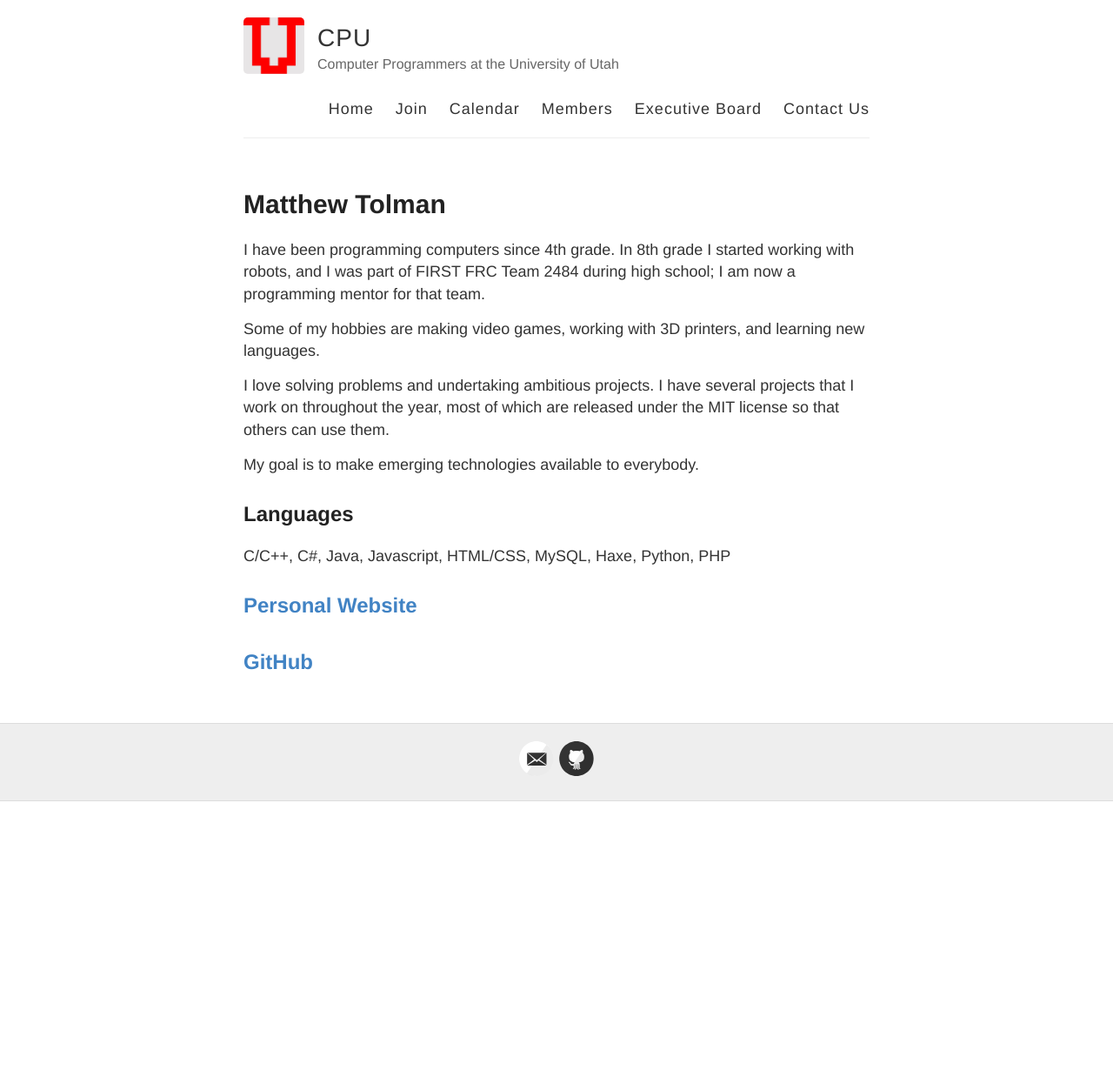
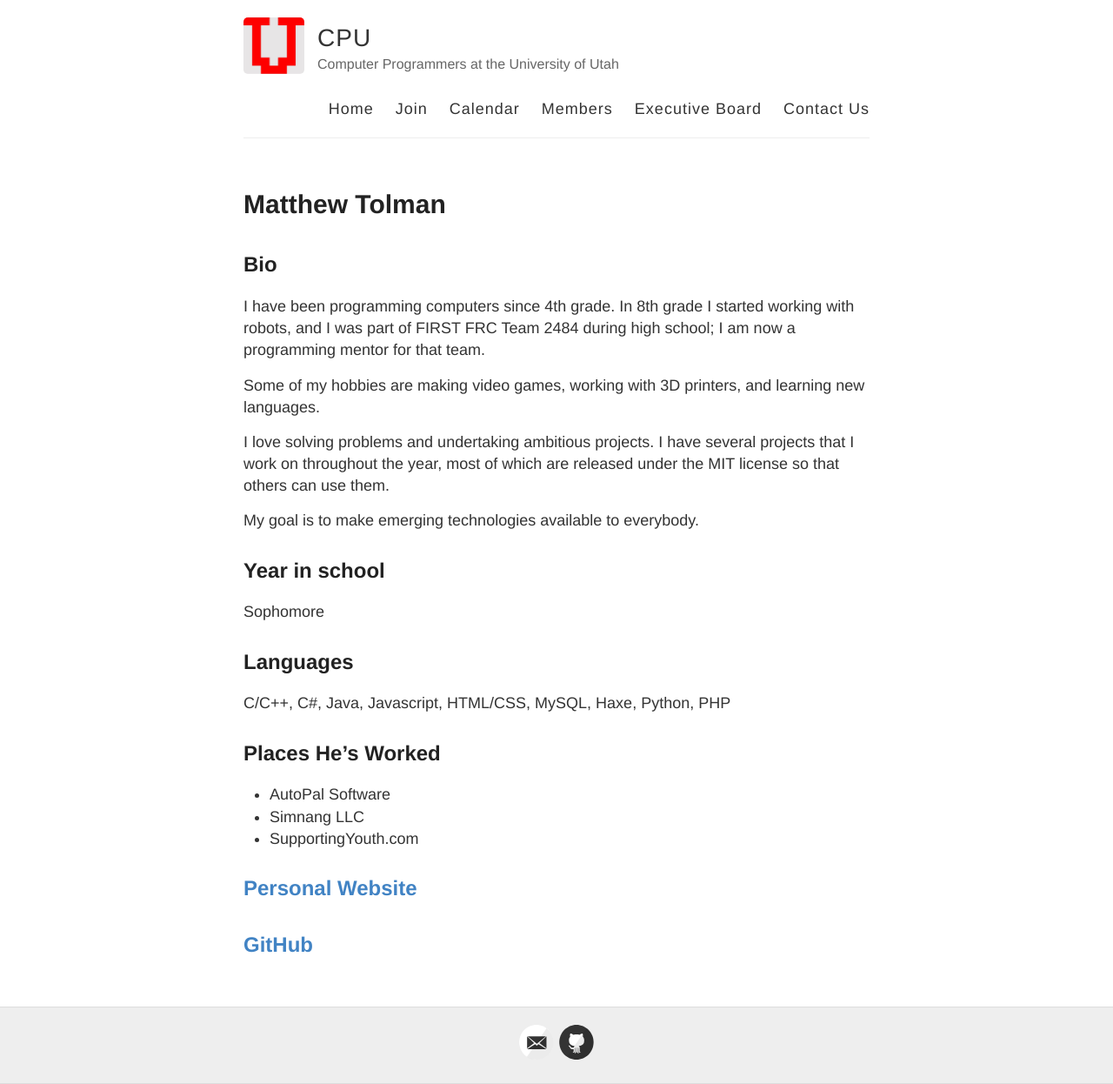
Before and after one commit to joshcally/cpuofu.github.io, a Jekyll site: the page built from bios/Matthew.md, in a window 1280 px wide. Shown: the whole page at 87% size. Built offline with Jekyll 4.4.1, drawn with Linux system fonts in a browser that asks for light colours; Markdown is read by kramdown in place of the engine named in the settings; before the commit the page ends 921 px from its top, so only the background shows below that.

Commit message:
Matthew fix

```diff
--- a/bios/Matthew.md
+++ b/bios/Matthew.md
@@ -3,7 +3,7 @@ layout: page
 title: Matthew Tolman
 permalink: /Matthew/
 ---
-
+##Bio
 I have been programming computers since 4th grade. In 8th grade I started working with robots, and I was part of FIRST FRC Team 2484 during high school; I am now a programming mentor for that team.
 
 Some of my hobbies are making video games, working with 3D printers, and learning new languages.
@@ -12,8 +12,16 @@ I love solving problems and undertaking ambitious projects. I have several proje
 
 My goal is to make emerging technologies available to everybody.
 
+##Year in school
+Sophomore
+
 ##Languages
 C/C++, C#, Java, Javascript, HTML/CSS, MySQL, Haxe, Python, PHP
 
+##Places He's Worked
+- AutoPal Software
+- Simnang LLC
+- SupportingYouth.com
+
 ##[Personal Website](http://tofusoftware.com/)
 ##[GitHub](https://github.com/tofurama3000)
```
